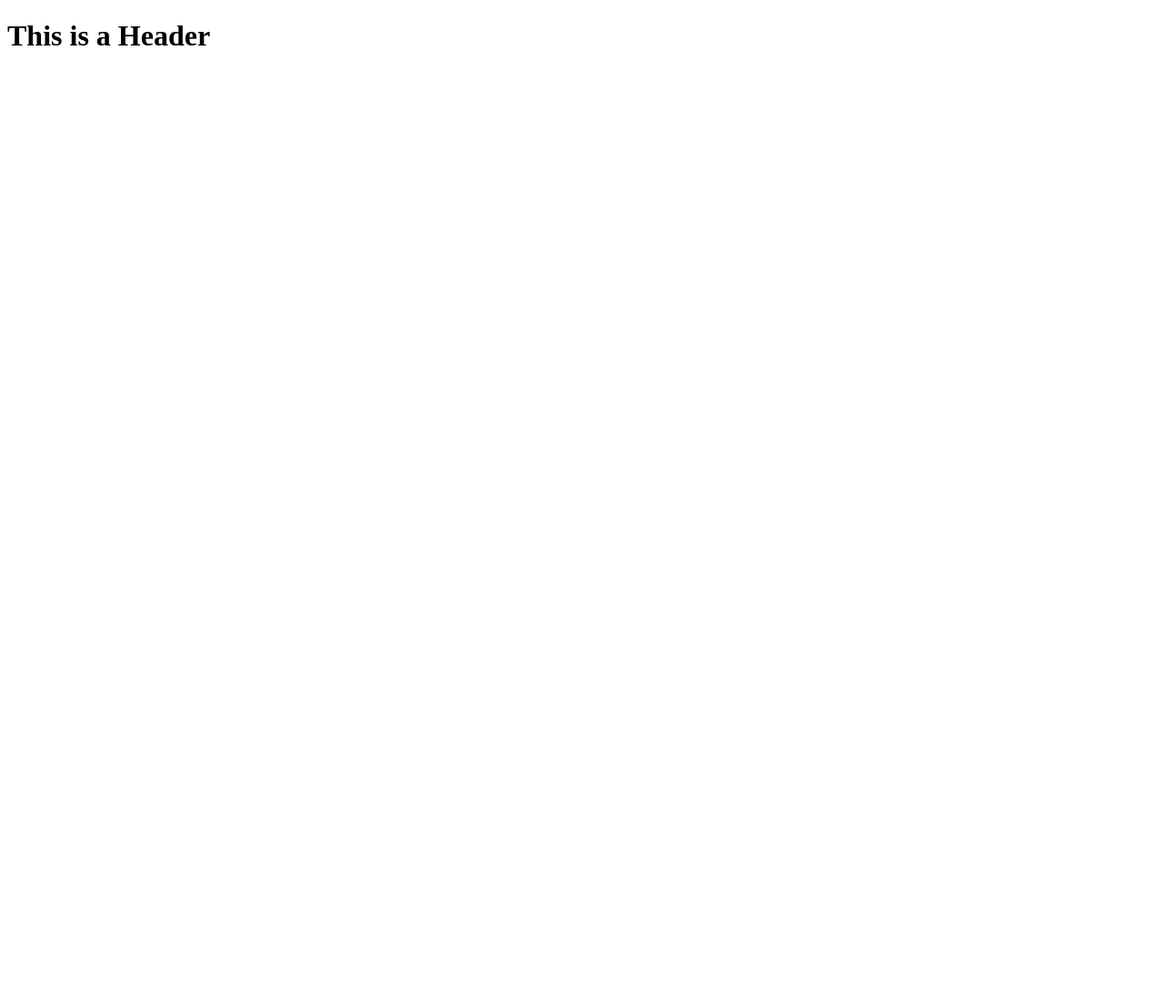
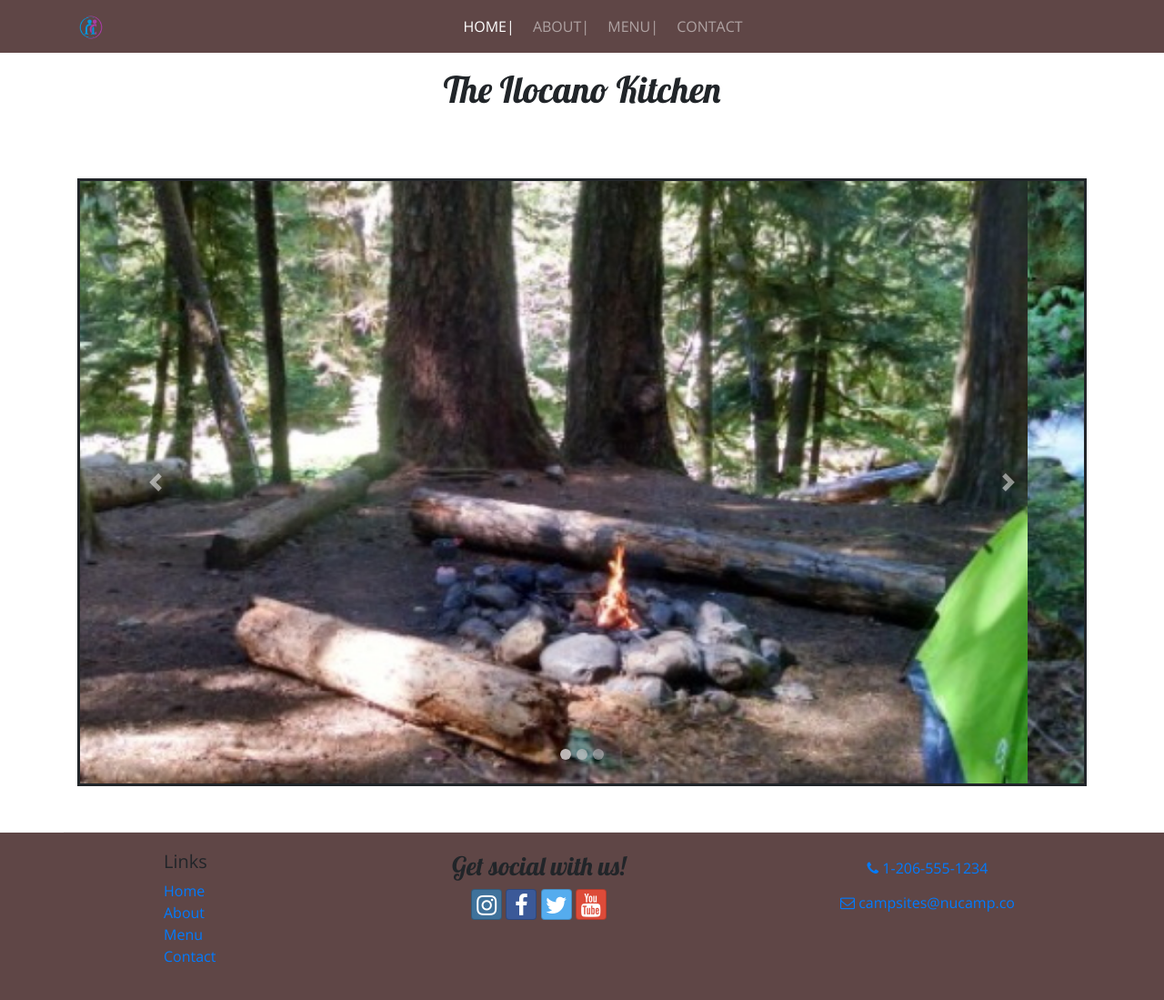
Before and after one commit to junalynnc/bootstrapproject, a website: page index.html in a window 1280 px wide. Shown: the whole page at 91% size. Before the commit the page ends 800 px from the top, so only its background shows below. Drawn offline with nearby package versions, Linux system fonts and the light colour scheme.

Commit message:
navbar/carousel/site footer/font awesome install

```diff
--- /dev/null
+++ b/css/styles.css
@@ -0,0 +1,43 @@
+body {
+    font-family: "Open Sans", sans-serif;
+}
+
+h1, h2, h3 {
+    font-family: "Lobster", cursive;
+}
+
+.site-footer {
+    background-color: rgb(95, 70, 70);
+    padding: 20px 0; }
+
+.navbar {
+    background-color: rgb(95, 70, 70);
+}
+
+.navbar-nav {
+    float:none;
+    margin:0 auto;
+    display: block;
+    text-align: center;
+}
+
+.navbar-nav > li {
+    display: inline-block;
+    float:none;
+}
+
+.row-content {
+    padding: 50px 0;
+    border-bottom: 1px ridge;
+    min-height: 200px; }
+
+.carousel {
+    border: solid;
+}
+
+.carousel-indicators li {
+    border-radius: 50%;
+    width: 12px;
+    height: 12px;
+    background-color: #d1cbcb;
+}
--- a/index.html
+++ b/index.html
@@ -1,6 +1,137 @@
 <!DOCTYPE html>
-<html>
-   <body>
-      <h1>This is a Header</h1>
-   </body>
+<html lang="en-US">
+<head>
+  <meta charset="utf-8" />
+  <meta name="viewport" content="width=device-width, initial-scale=1" />
+  <title>Ilocano Kitchen | Filipino Comfort Food</title>
+
+  <!-- Bootstrap CSS -->
+  <link rel="stylesheet" href="node_modules/bootstrap/dist/css/bootstrap.min.css" />
+
+  <!-- Additional CSS -->
+  <link rel="stylesheet" href="node_modules/font-awesome/css/font-awesome.min.css" />
+  <link rel="stylesheet" href="node_modules/bootstrap-social/bootstrap-social.css" />
+  <link rel="stylesheet" href="https://fonts.googleapis.com/css?family=Lobster|Open+Sans" />
+  <link rel="stylesheet" href="css/styles.css" />
+</head>
+
+<body>
+
+  <!-- NAVBAR -->
+
+  <nav class="navbar navbar-expand-sm navbar-dark">
+    <div class="container">
+        <a class="navbar-brand" href="#"><img src="img/logo.png" height="30" width="30" /></a>
+        <button class="navbar-toggler" type="button" data-toggle="collapse" data-target="#projectNavbar">
+            <span class="navbar-toggler-icon"></span>
+        </button>
+        <div class="collapse navbar-collapse" id="projectNavbar">
+            <ul class="navbar-nav">
+                <li class="nav-item active">
+                  <a class="nav-link" href="index.html">HOME|</a>
+                </li>
+                <li class="nav-item">
+                  <a class="nav-link" href="#">ABOUT|</a>
+                </li>
+                <li class="nav-item">
+                  <a class="nav-link" href="#">MENU|</a>
+                </li>
+                <li class="nav-item">
+                  <a class="nav-link" href="#">CONTACT</a>
+                </li>
+            </ul>
+        </div>
+    </div>
+  </nav>
+
+
+  <h1 style="text-align: center;" class="py-3">The Ilocano Kitchen</h1>
+
+
+  <!-- CAROUSEL -->
+
+  <div class="container">
+    <div class="row row-content">
+      <div class="col-md-12 mx-auto">
+        <div id="carouselIndicators" class="carousel slide" data-ride="carousel">
+          <ol class="carousel-indicators">
+            <li data-target="#carouselIndicators" data-slide-to="0" class="active"></li>
+            <li data-target="#carouselIndicators" data-slide-to="1"></li>
+            <li data-target="#carouselIndicators" data-slide-to="2"></li>
+          </ol>
+          <div class="carousel-inner">
+            <div class="carousel-item active">
+              <img class="d-block w-100 img-fluid" src="img/breadcrumb-trail.jpg" alt="First slide">
+            </div>
+            <div class="carousel-item">
+              <img class="d-block w-100 img-fluid" src="img/chrome-river.jpg" alt="Second slide">
+            </div>
+            <div class="carousel-item">
+              <img class="d-block w-100 img-fluid" src="img/react-lake.jpg" alt="Third slide">
+            </div>
+          </div>
+          <a class="carousel-control-prev" href="#carouselExampleIndicators" role="button" data-slide="prev">
+            <span class="carousel-control-prev-icon" aria-hidden="true"></span>
+            <span class="sr-only">Previous</span>
+          </a>
+          <a class="carousel-control-next" href="#carouselExampleIndicators" role="button" data-slide="next">
+            <span class="carousel-control-next-icon" aria-hidden="true"></span>
+            <span class="sr-only">Next</span>
+          </a>
+        </div>
+      </div>
+    </div>
+  </div>
+
+
+
+  <!-- SITE FOOTER -->
+
+  <footer class="site-footer">
+    <div class="container">
+        <div class="row">
+            <div class="col-5 col-sm-2 offset-1">
+                <h5>Links</h5>
+                <ul class="list-unstyled">
+                    <li><a href="index.html">Home</a></li>
+                    <li><a href="#">About</a></li>
+                    <li><a href="#">Menu</a></li>
+                    <li><a href="#">Contact</a></li>
+                </ul>
+            </div>
+            <div class="col-6 col-sm-5 text-center">
+                <h3>Get social with us!</h3>
+                <a class="btn btn-social-icon btn-instagram" href="http://instagram.com/"><i
+                        class="fa fa-instagram"></i></a>
+                <a class="btn btn-social-icon btn-facebook" href="http://facebook.com/"><i
+                        class="fa fa-facebook"></i></a>
+                <a class="btn btn-social-icon btn-twitter" href="http://twitter.com/"><i
+                        class="fa fa-twitter"></i></a>
+                <a class="btn btn-social-icon btn-google" href="http://youtube.com/"><i
+                        class="fa fa-youtube"></i></a>
+            </div>
+            <div class="col-sm-4 text-center">
+                <a role="button" class="btn btn-link" href="tel:+12065551234"><i class="fa fa-phone"></i>
+                    1-206-555-1234</a><br>
+                <a role="button" class="btn btn-link" href="mailto:campsites@nucamp.co"><i
+                        class="fa fa-envelope-o"></i> campsites@nucamp.co</a>
+            </div>
+        </div>
+    </div>
+</footer>
+
+
+<!-- jQuery must come first, then Popper.js, then the Bootstrap JavaScript plugins.-->
+<script src="node_modules/jquery/dist/jquery.slim.min.js"></script>
+<script src="node_modules/popper.js/dist/umd/popper.min.js"></script>
+<script src="node_modules/bootstrap/dist/js/bootstrap.min.js"></script>
+
+<script>
+$(function() {
+  $(".carousel").carousel( { interval: 2000 });
+});
+</script>
+
+</body>
+
 </html>
```
Also changed, not shown: package.json (+11 -5 lines), img/bootstrap-thumb.png (added), img/breadcrumb-trail-thumb.jpg (added), img/breadcrumb-trail.jpg (added), img/chrome-river-thumb.jpg (added), img/chrome-river.jpg (added), img/logo.png (added), img/react-lake-thumb.jpg (added), img/react-lake.jpg (added), 1 other file.
